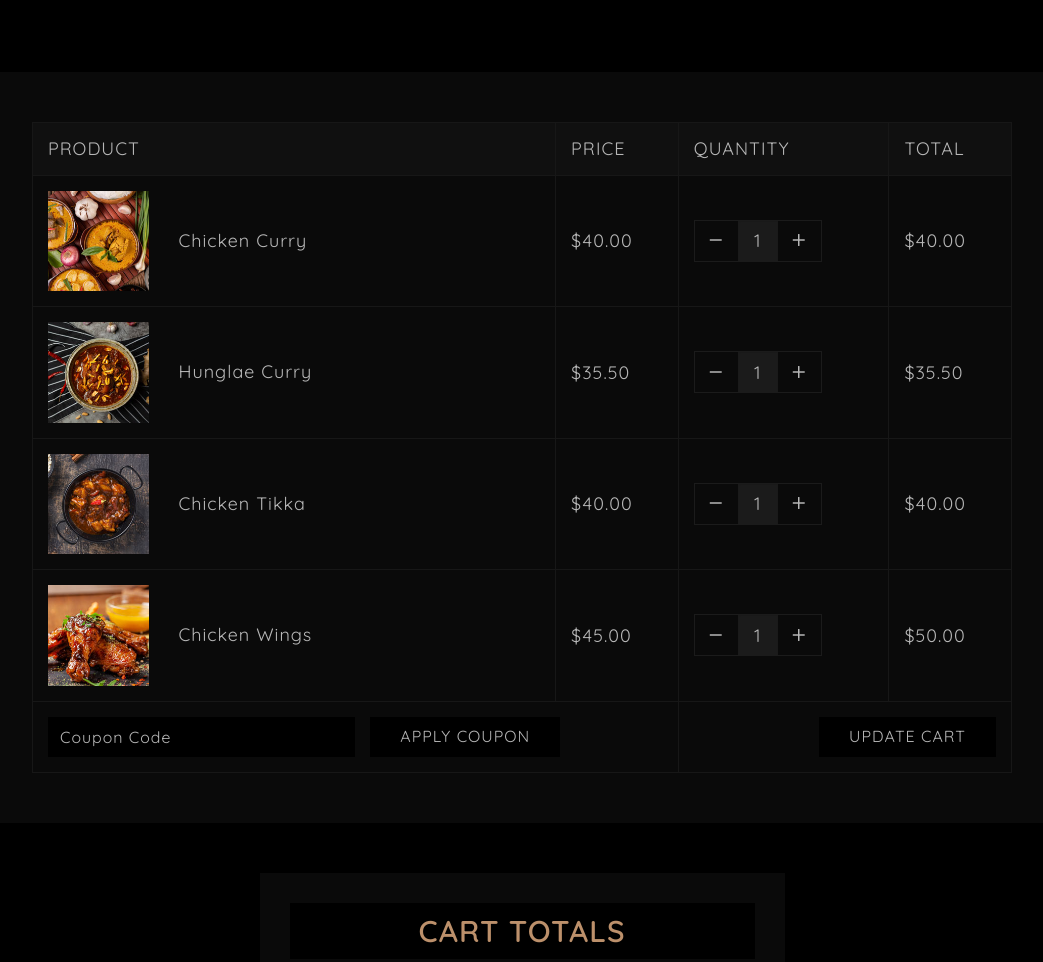
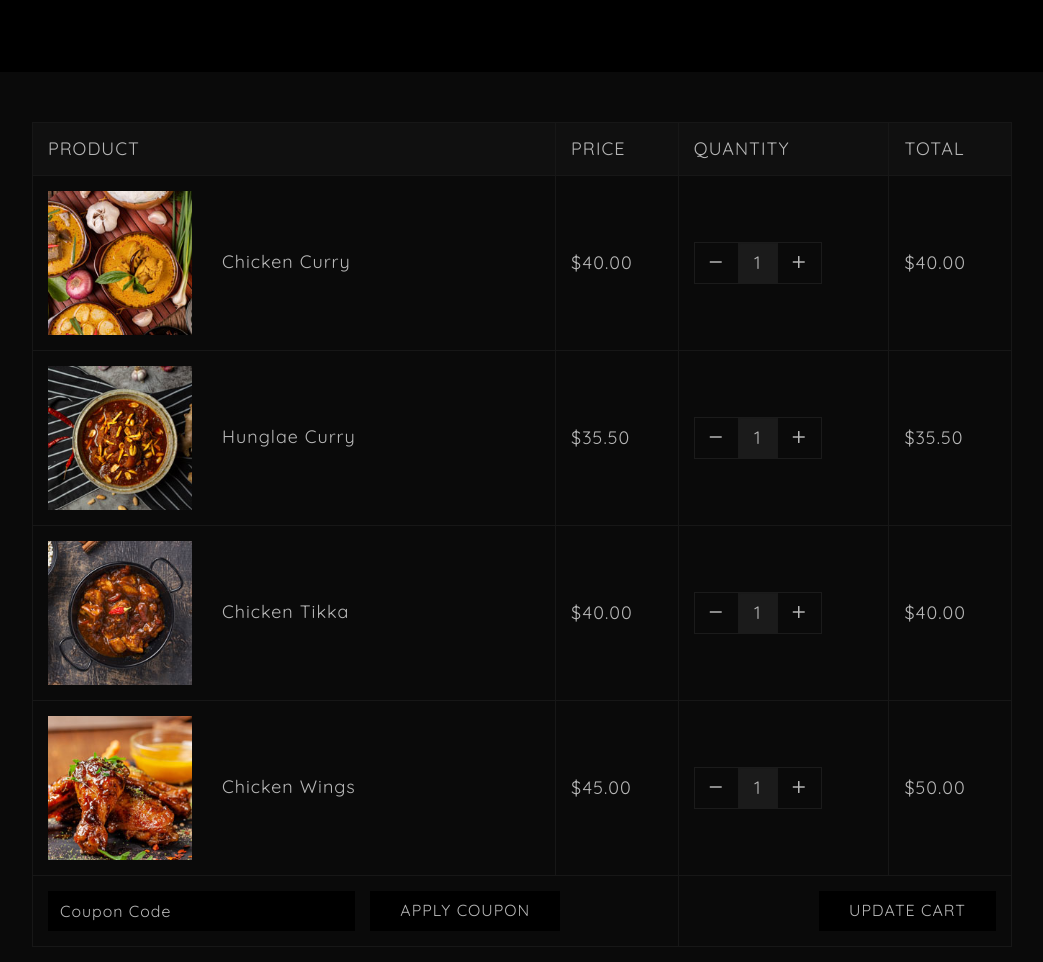
Before and after one commit to mohit-design/mohit-kitchen, a plain HTML site: page shop-cart.html in a window 1280 px wide. Shown: the part 875-1837 px from the top of the page, without its empty margins (118-1161 px from the left). Drawn offline with Linux system fonts and the light colour scheme; a web font is replaced by a local one.

Commit message:
Add files via upload

```diff
--- a/shop-cart.html
+++ b/shop-cart.html
@@ -113,8 +113,8 @@
 					<li>Order Complete</li>
 				</ul>
 				<div class="box-table-shop-cart-scp" data-aos="fade-up" data-aos-duration="1000">
-					<div class="table-responsive">
-						<table class="table table-bordered table-shop-cart-scp">
+					<div class="table-responsive table-responsive-shop-cart-scp">
+						<table class="table table-shop-cart-scp">
 							<thead>
 								<tr>
 									<th>Product</th>
@@ -127,12 +127,12 @@
 								<tr>
 									<td>
 										<div class="row flex-align-center-desktop">
-											<div class="col-sm-3">
+											<div class="col-sm-4">
 												<figure class="shop-cart-image-scp">
 													<img src="images/shop-cart-1.jpg" class="img-responsive" alt="" />
 												</figure>
 											</div>
-											<div class="col-sm-9">
+											<div class="col-sm-8">
 												<div class="shop-cart-image-info-scp">
 													<p>Chicken Curry</p>
 												</div>
@@ -152,12 +152,12 @@
 								<tr>
 									<td>
 										<div class="row flex-align-center-desktop">
-											<div class="col-sm-3">
+											<div class="col-sm-4">
 												<figure class="shop-cart-image-scp">
 													<img src="images/shop-cart-2.jpg" class="img-responsive" alt="" />
 												</figure>
 											</div>
-											<div class="col-sm-9">
+											<div class="col-sm-8">
 												<div class="shop-cart-image-info-scp">
 													<p>Hunglae Curry</p>
 												</div>
@@ -177,12 +177,12 @@
 								<tr>
 									<td>
 										<div class="row flex-align-center-desktop">
-											<div class="col-sm-3">
+											<div class="col-sm-4">
 												<figure class="shop-cart-image-scp">
 													<img src="images/shop-cart-3.jpg" class="img-responsive" alt="" />
 												</figure>
 											</div>
-											<div class="col-sm-9">
+											<div class="col-sm-8">
 												<div class="shop-cart-image-info-scp">
 													<p>Chicken Tikka</p>
 												</div>
@@ -202,12 +202,12 @@
 								<tr>
 									<td>
 										<div class="row flex-align-center-desktop">
-											<div class="col-sm-3">
+											<div class="col-sm-4">
 												<figure class="shop-cart-image-scp">
 													<img src="images/shop-cart-4.jpg" class="img-responsive" alt="" />
 												</figure>
 											</div>
-											<div class="col-sm-9">
+											<div class="col-sm-8">
 												<div class="shop-cart-image-info-scp">
 													<p>Chicken Wings</p>
 												</div>
```
